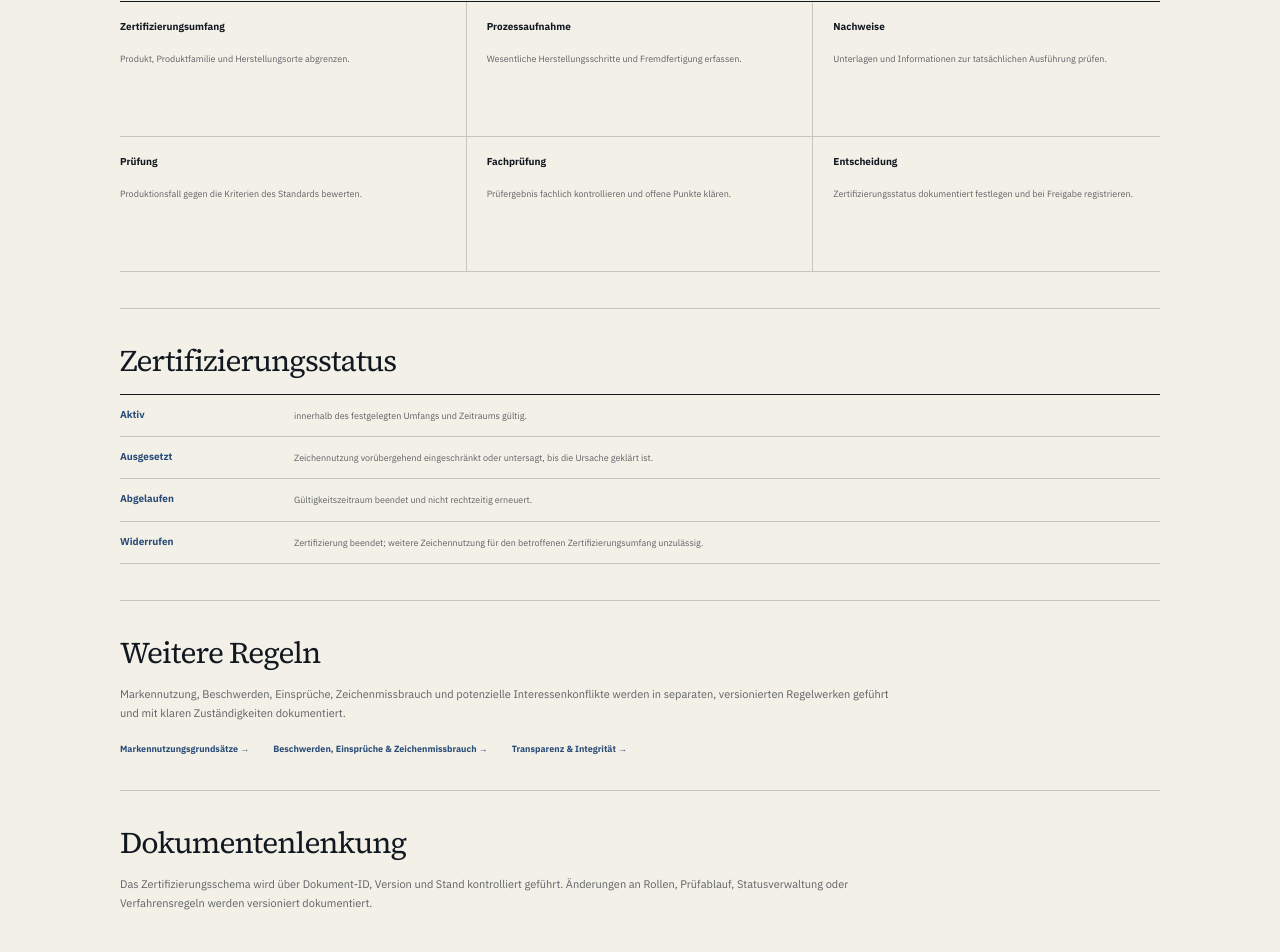
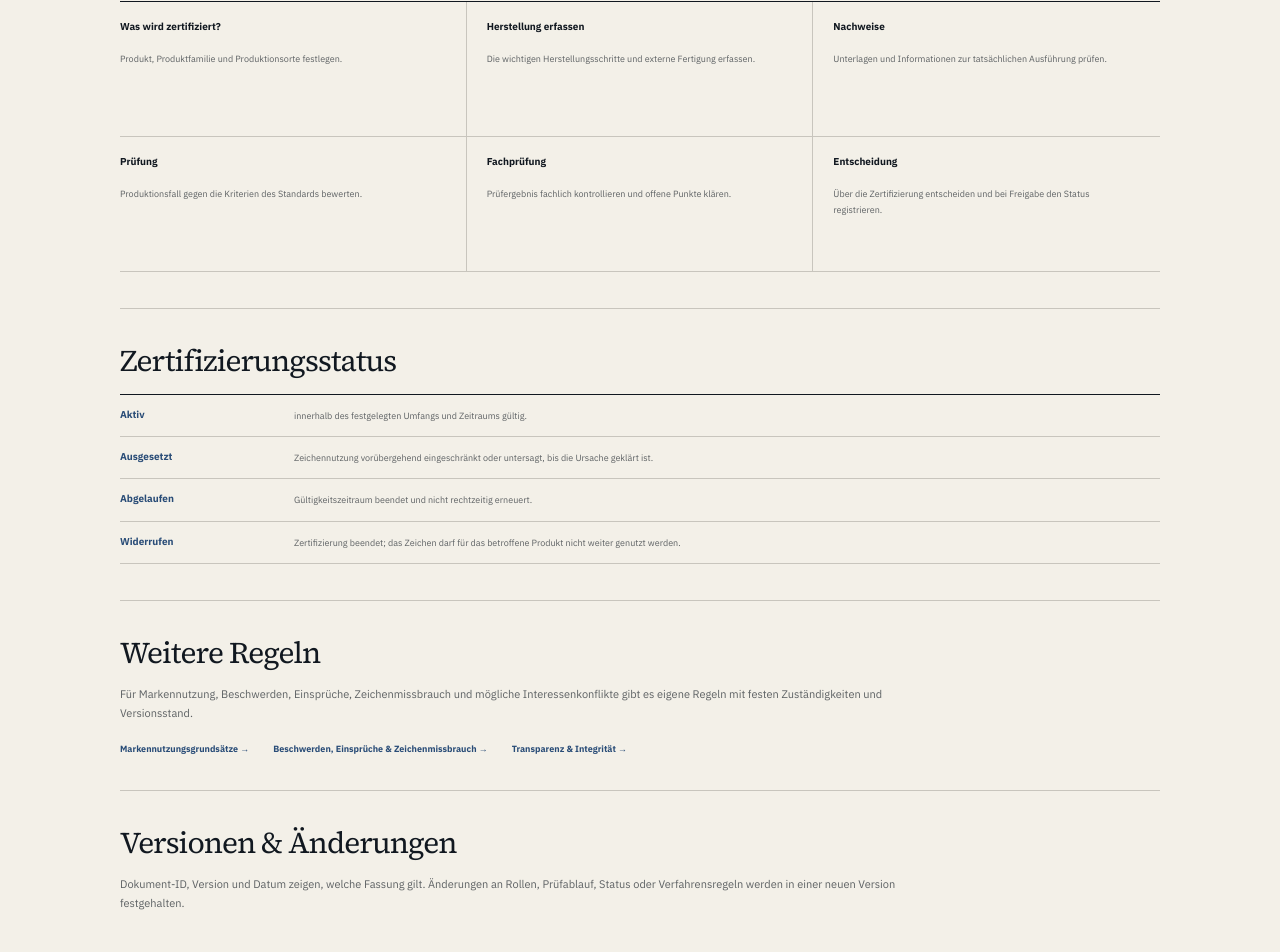
Before and after one commit to dennis-glaser-coder/human-certification-web, a Next.js app: page /dokumente/certification-scheme-0-1 in a window 1280 px wide. Shown: the part 1351-2303 px from the top of the page. Built offline with nearby package versions, Linux system fonts and the light colour scheme.

Commit message:
Finish certification scheme human copy cleanup

```diff
--- a/src/app/dokumente/certification-scheme-0-1/page.js
+++ b/src/app/dokumente/certification-scheme-0-1/page.js
@@ -18,12 +18,12 @@ const roles = [
 ];
 
 const steps = [
-  ['Zertifizierungsumfang', 'Produkt, Produktfamilie und Herstellungsorte abgrenzen.'],
-  ['Prozessaufnahme', 'Wesentliche Herstellungsschritte und Fremdfertigung erfassen.'],
+  ['Was wird zertifiziert?', 'Produkt, Produktfamilie und Produktionsorte festlegen.'],
+  ['Herstellung erfassen', 'Die wichtigen Herstellungsschritte und externe Fertigung erfassen.'],
   ['Nachweise', 'Unterlagen und Informationen zur tatsächlichen Ausführung prüfen.'],
   ['Prüfung', 'Produktionsfall gegen die Kriterien des Standards bewerten.'],
   ['Fachprüfung', 'Prüfergebnis fachlich kontrollieren und offene Punkte klären.'],
-  ['Entscheidung', 'Zertifizierungsstatus dokumentiert festlegen und bei Freigabe registrieren.'],
+  ['Entscheidung', 'Über die Zertifizierung entscheiden und bei Freigabe den Status registrieren.'],
 ];
 
 export default function SchemeDocumentPage() {
@@ -84,15 +84,14 @@ export default function SchemeDocumentPage() {
             <div><strong>Aktiv</strong><p>innerhalb des festgelegten Umfangs und Zeitraums gültig.</p></div>
             <div><strong>Ausgesetzt</strong><p>Zeichennutzung vorübergehend eingeschränkt oder untersagt, bis die Ursache geklärt ist.</p></div>
             <div><strong>Abgelaufen</strong><p>Gültigkeitszeitraum beendet und nicht rechtzeitig erneuert.</p></div>
-            <div><strong>Widerrufen</strong><p>Zertifizierung beendet; weitere Zeichennutzung für den betroffenen Zertifizierungsumfang unzulässig.</p></div>
+            <div><strong>Widerrufen</strong><p>Zertifizierung beendet; das Zeichen darf für das betroffene Produkt nicht weiter genutzt werden.</p></div>
           </div>
         </section>
 
         <section>
           <h2>Weitere Regeln</h2>
           <p>
-            Markennutzung, Beschwerden, Einsprüche, Zeichenmissbrauch und potenzielle Interessenkonflikte werden in separaten,
-            versionierten Regelwerken geführt und mit klaren Zuständigkeiten dokumentiert.
+            Für Markennutzung, Beschwerden, Einsprüche, Zeichenmissbrauch und mögliche Interessenkonflikte gibt es eigene Regeln mit festen Zuständigkeiten und Versionsstand.
           </p>
           <div className="inlineDocLinks">
             <Link href="/markennutzung">Markennutzungsgrundsätze →</Link>
@@ -102,10 +101,9 @@ export default function SchemeDocumentPage() {
         </section>
 
         <section>
-          <h2>Dokumentenlenkung</h2>
+          <h2>Versionen & Änderungen</h2>
           <p>
-            Das Zertifizierungsschema wird über Dokument-ID, Version und Stand kontrolliert geführt.
-            Änderungen an Rollen, Prüfablauf, Statusverwaltung oder Verfahrensregeln werden versioniert dokumentiert.
+            Dokument-ID, Version und Datum zeigen, welche Fassung gilt. Änderungen an Rollen, Prüfablauf, Status oder Verfahrensregeln werden in einer neuen Version festgehalten.
           </p>
         </section>
       </article>
```
